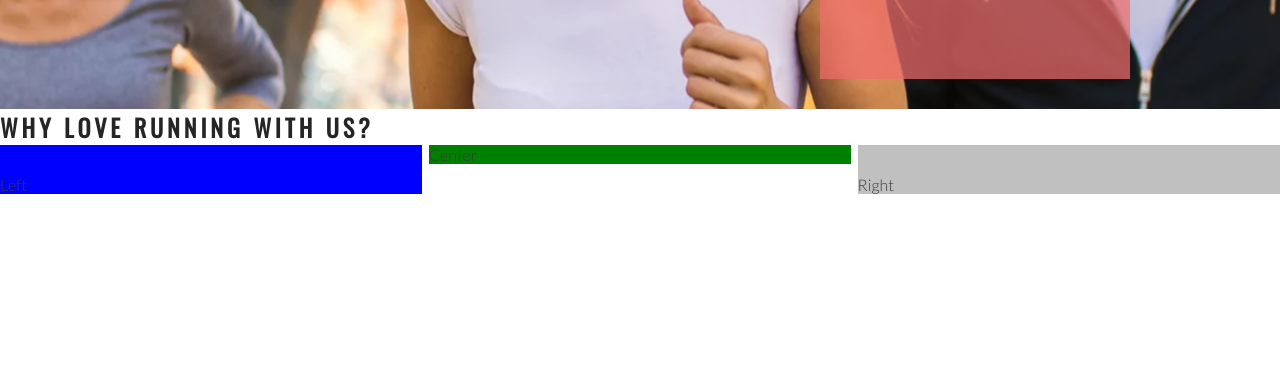
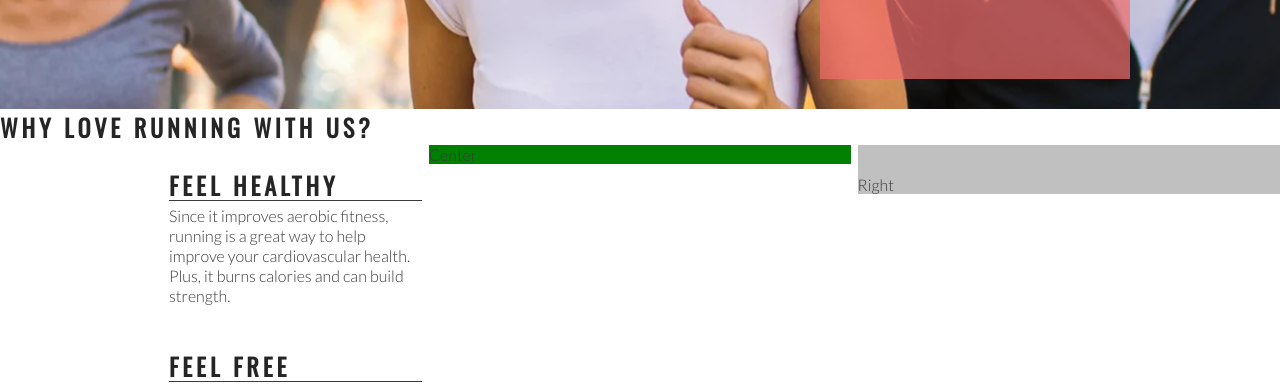
Before and after one commit to Kaybe111/love-running, a plain HTML site: page index.html in a window 1280 px wide. Shown: the part 566-952 px from the top of the page. Drawn offline with nearby package versions, Linux system fonts and the light colour scheme.

Commit message:
Add left-about structure

```diff
--- a/assets/css/style.css
+++ b/assets/css/style.css
@@ -123,7 +123,6 @@ h1,h2 {
     padding-top: 30px;
     width: 33%;
     float:left;
-    background-color: blue;
 }
 
 #right-about {
@@ -138,3 +137,16 @@ h1,h2 {
     margin: 0 auto;
     background-color: green;
 }
+
+.left-about-heading {
+    width: 60%;
+    float: right;
+    line-height: 20px;
+    clear: both;
+    margin-bottom: 50px;
+}
+
+hr {
+    margin: 5px 0;
+    border-top: 1px solid #3a3a3a;
+}
--- a/index.html
+++ b/index.html
@@ -40,7 +40,18 @@
     </section>
     <section id="club-ethos">
         <h1>Why Love Running With Us?</h1>
-        <div id="left-about">Left</div>
+        <div id="left-about">
+            <div class="left-about-heading">
+                <h2>Feel Healthy</h2>
+                <hr>
+                <p>Since it improves aerobic fitness, running is a great way to help improve your cardiovascular health. Plus, it burns calories and can build strength.</p>
+            </div>
+            <div class="left-about-heading">
+                <h2>Feel Free</h2>
+                <hr>
+                <p>Physical exercise, running included, is known to release endorphins in the brain. Endorphins make you more energetic, more awake and, yes, happier.</p>
+            </div>
+        </div>
         <div id="right-about">Right</div>
         <div id="center-about">Center</div>
     </section>
```
